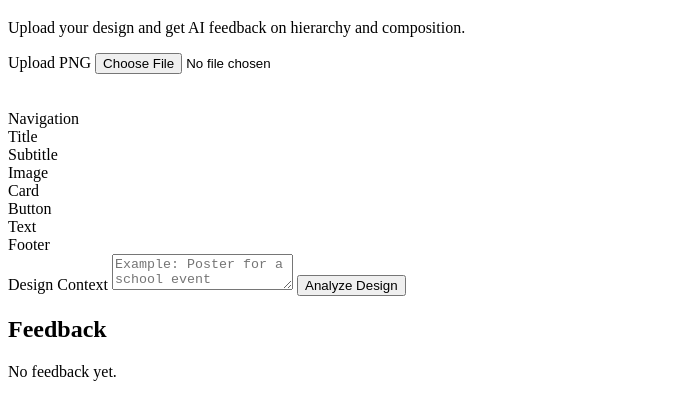
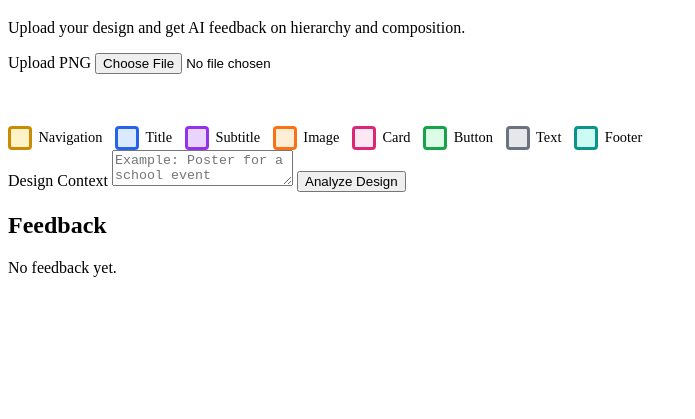
Before and after one commit to NolanWeemaels/Artificial-Intelligence-Prototype-NolanWeemaels, a website: page public/index.html in a window 1280 px wide. Shown: the part 61-480 px from the top of the page, without its empty margins (0-695 px from the left). Drawn offline with Linux system fonts and the light colour scheme.

Commit message:
Added legend for detected UI component colors

```diff
--- a/public/main.js
+++ b/public/main.js
@@ -92,6 +92,9 @@ analyzeBtn.addEventListener("click", async () => {
       const box = document.createElement("div");
 
       box.classList.add("overlay-box");
+      box.classList.add("overlay-" + component.type);
+
+      // Geeft elke overlay box een kleur op basis van het component type
 
       box.textContent = component.label;
 
--- a/public/style.css
+++ b/public/style.css
@@ -80,3 +80,97 @@
   padding: 0.2rem 0.4rem;
   border-radius: 4px;
 }
+
+.overlay-title {
+  border-color: #2563eb;
+}
+
+.overlay-subtitle {
+  border-color: #9333ea;
+}
+
+.overlay-button {
+  border-color: #16a34a;
+}
+
+.overlay-navigation {
+  border-color: #ca8a04;
+}
+
+.overlay-image {
+  border-color: #f97316;
+}
+
+.overlay-text {
+  border-color: #6b7280;
+}
+
+.overlay-card {
+  border-color: #db2777;
+}
+
+.overlay-footer {
+  border-color: #0d9488;
+}
+
+.legend-color.overlay-navigation {
+  border-color: #ca8a04;
+  background-color: #fef3c7;
+}
+
+.legend-color.overlay-title {
+  border-color: #2563eb;
+  background-color: #dbeafe;
+}
+
+.legend-color.overlay-subtitle {
+  border-color: #9333ea;
+  background-color: #e9d5ff;
+}
+
+.legend-color.overlay-image {
+  border-color: #f97316;
+  background-color: #ffedd5;
+}
+
+.legend-color.overlay-card {
+  border-color: #db2777;
+  background-color: #fce7f3;
+}
+
+.legend-color.overlay-button {
+  border-color: #16a34a;
+  background-color: #dcfce7;
+}
+
+.legend-color.overlay-text {
+  border-color: #6b7280;
+  background-color: #e5e7eb;
+}
+
+.legend-color.overlay-footer {
+  border-color: #0d9488;
+  background-color: #ccfbf1;
+}
+
+#legend {
+  display: flex;
+  flex-wrap: wrap;
+  gap: 0.8rem;
+  margin-top: 1rem;
+}
+
+.legend-item {
+  display: flex;
+  align-items: center;
+  gap: 0.4rem;
+  font-size: 0.9rem;
+}
+
+.legend-color {
+  width: 18px;
+  height: 18px;
+  border-radius: 4px;
+  border: 3px solid;
+  display: inline-block;
+}
```
